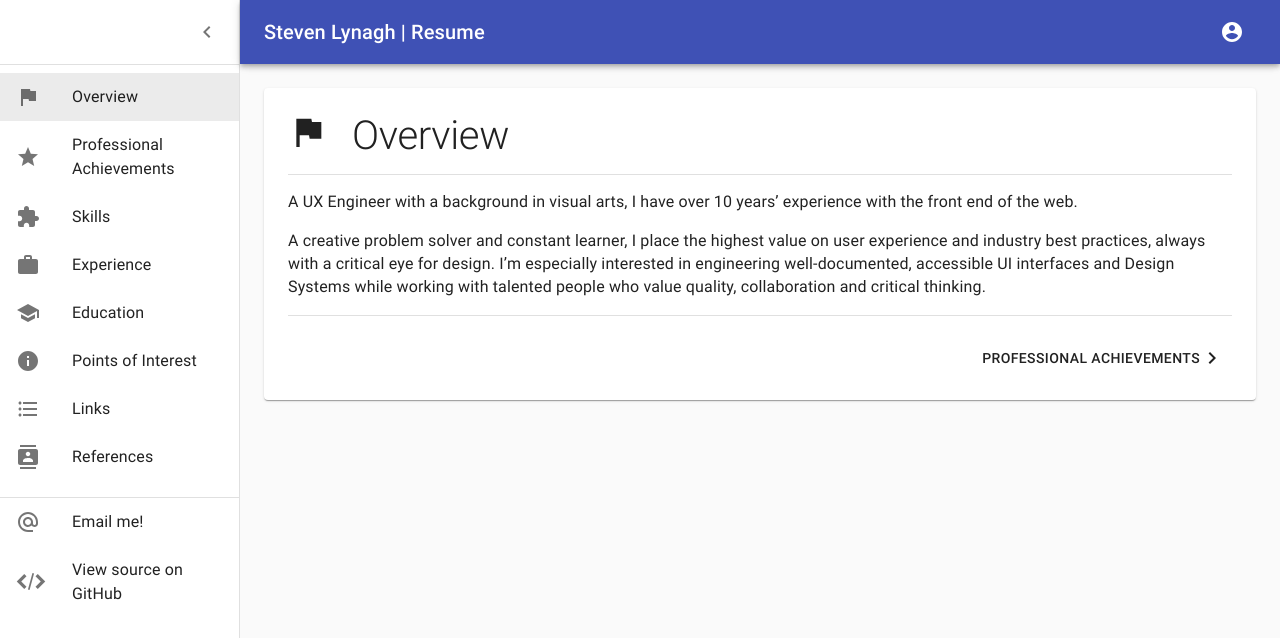
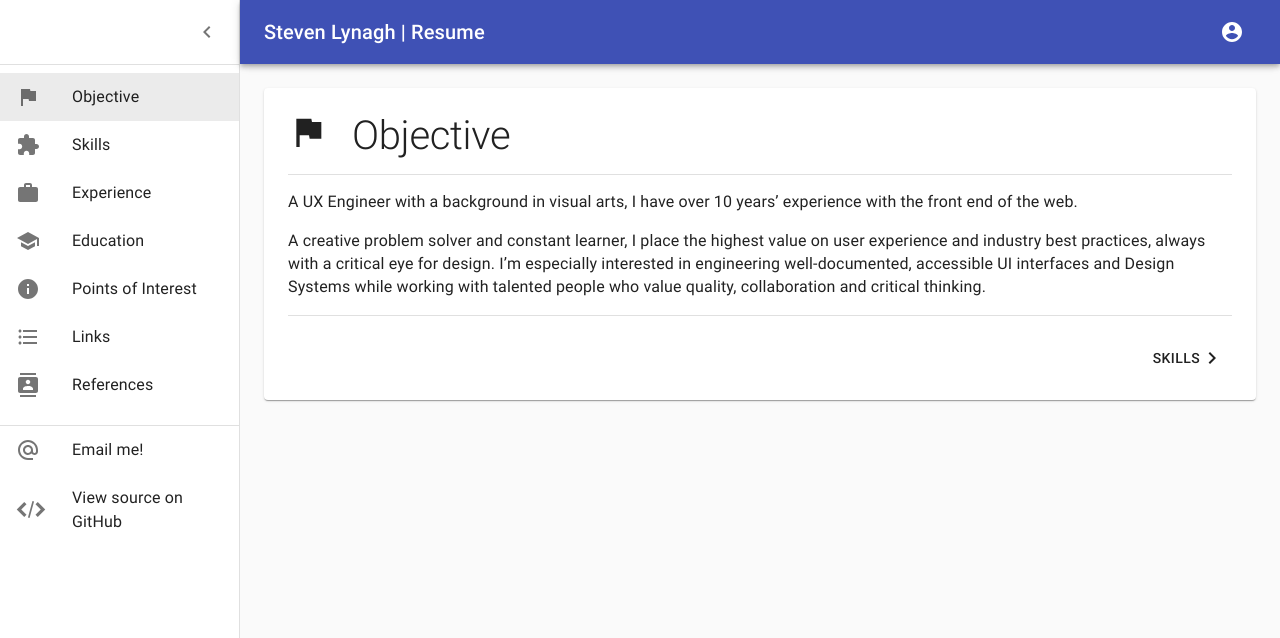
Before and after one commit to slynagh/resume-app, a React (Create React App) app: page / in a window 1280 px wide. Shown: the top 638 px of the page. Built offline with nearby package versions, Linux system fonts and the light colour scheme.

Commit message:
refactor MainContentArea

```diff
--- a/src/App.js
+++ b/src/App.js
@@ -26,10 +26,6 @@ function App() {
 
   const [menuOpen, setMenuOpen] = useState(initialWidth > 640);
   const [currentPageIndex, setCurrentPageIndex] = useState(0);
-
-  function update(toPageIndex) {
-    setCurrentPageIndex(toPageIndex);
-  }
 
   function handleDrawerToggle() {
     setMenuOpen(!menuOpen);
@@ -73,7 +69,9 @@ function App() {
           <Menu
             structure={structure}
             currentPageIndex={currentPageIndex}
-            updateApp={update}
+            updateApp={(toPageIndex) => {
+              setCurrentPageIndex(toPageIndex);
+            }}
           />
         </Drawer>
 
@@ -89,7 +87,9 @@ function App() {
             currentPageIndex < structure.length - 1 &&
             structure[currentPageIndex + 1].title
           }
-          onPageChange={update}
+          onPageChange={(pageIndex) => {
+            setCurrentPageIndex(pageIndex);
+          }}
           className={classes.content}
         />
       </div>
--- a/src/components/MainContentArea.js
+++ b/src/components/MainContentArea.js
@@ -35,22 +35,24 @@ const useStyles = makeStyles((theme) => ({
   toolbar: theme.mixins.toolbar,
 }));
 
-function MainContentArea(props) {
+function MainContentArea({
+  icon,
+  content,
+  title,
+  prevItem,
+  nextItem,
+  className = "",
+  currentPageIndex = 0,
+  onPageChange,
+}) {
   const classes = useStyles();
-  const iconName = props.icon;
-  const contentName = props.content;
-  const title = props.title || "Title Goes Here!!";
-  const className = props.className || "";
-  const currentPageIndex = props.currentPageIndex || 0;
-  const prevItem = props.prevItem;
-  const nextItem = props.nextItem;
 
   function prev() {
-    props.onPageChange(currentPageIndex - 1);
+    onPageChange(currentPageIndex - 1);
   }
 
   function next() {
-    props.onPageChange(currentPageIndex + 1);
+    onPageChange(currentPageIndex + 1);
   }
 
   return (
@@ -59,7 +61,7 @@ function MainContentArea(props) {
 
       <Paper className={classes.padded}>
         <div className={classes.contentHeader}>
-          <Icon className={classes.contentHeaderIcon} name={iconName} />
+          <Icon className={classes.contentHeaderIcon} name={icon} />
           <Typography
             className={classes.contentHeaderText}
             variant="h2"
@@ -70,7 +72,7 @@ function MainContentArea(props) {
           </Typography>
         </div>
         <Divider />
-        <Content name={contentName} className={classes.content} />
+        <Content name={content} className={classes.content} />
         <Divider />
 
         <div className={classes.buttonBlock}>
--- a/src/data/structure.json
+++ b/src/data/structure.json
@@ -1,13 +1,8 @@
 [
     {
-      "title" : "Overview",
+      "title" : "Objective",
       "componentName" : "Objective",
       "icon": "Flag"
-    },
-    {
-      "title" : "Professional Achievements",
-      "componentName" : "ProfessionalAchievements",
-      "icon": "Star"
     },
     {
       "title" : "Skills",
```
